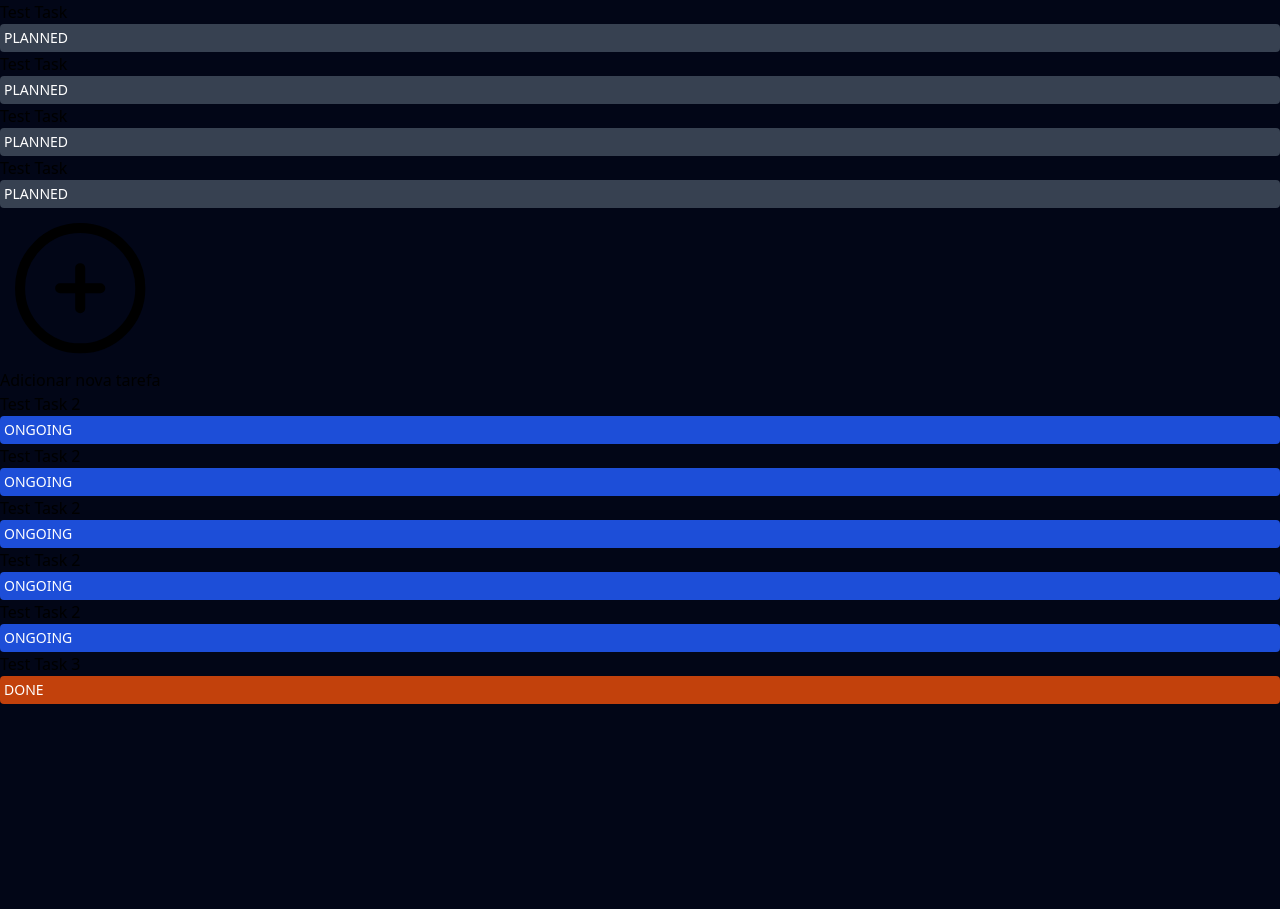
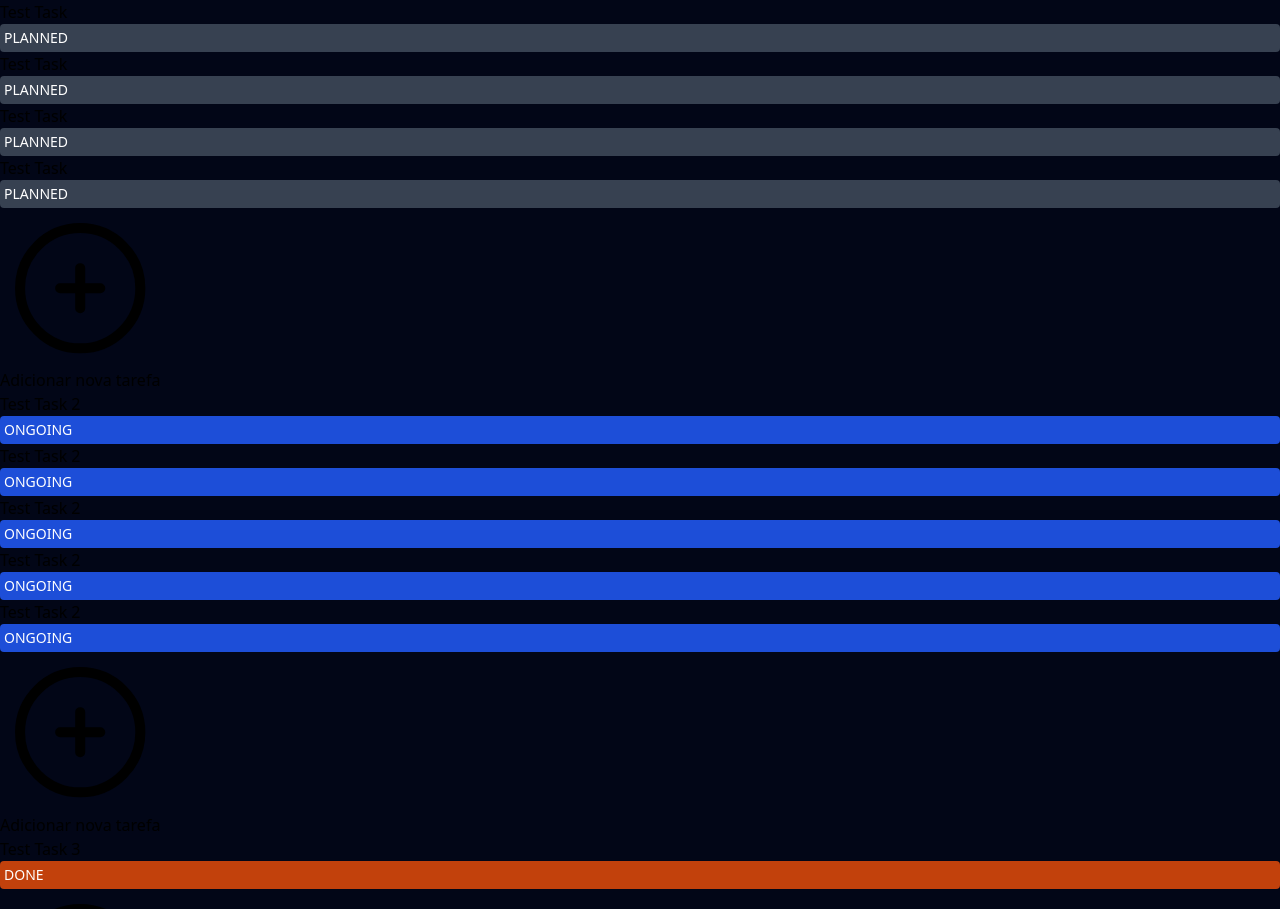
Before and after one commit to CoutoDev/zustand-todo-app, a React (Vite) app: page / in a window 1280 px wide. Shown: the top 909 px of the page. Before the commit the page ends 800 px from the top, so only its background shows below. Built offline with nearby package versions, Linux system fonts and the light colour scheme.

Commit message:
feat: use modal to add new task

```diff
--- a/src/components/AddTaskButton.jsx
+++ b/src/components/AddTaskButton.jsx
@@ -1,15 +1,43 @@
 import { PlusCircleIcon } from "@heroicons/react/24/outline"
 import { useStore } from "../store"
+import Modal from "./Modal"
+import { useRef, useState } from "react"
 
 const AddTaskButton = ({ state }) => {
+  const [ isModalOpen, setIsModalOpen ] = useState(false);
+  const taskInputRef = useRef(null);
   const addTask = useStore((store) => store.addTask);
-  const handleOnClick = () => addTask(`test-${state}`, state)
+
+  const handleOnClose = () => setIsModalOpen(false);
+
+  const handleOnClick = () => {
+    setIsModalOpen(true);
+  };
+
+  const handleAddNewTask = () => {
+    addTask(`${taskInputRef.current.value}`, state);
+    setIsModalOpen(false);
+  };
 
   return (
-    <button onClick={handleOnClick} className="bg-slate-900 p-2 w-full h-10 rounded flex gap-2">
-      <PlusCircleIcon className="text-white w-6 h-6" />
-      <span>Adicionar nova tarefa</span>
-    </button>
+    <>
+      <button onClick={handleOnClick} className="bg-slate-900 p-2 w-full h-10 rounded flex gap-2">
+        <PlusCircleIcon className="text-white w-6 h-6"/>
+        <span>
+          Adicionar nova tarefa
+        </span>
+      </button>
+      <Modal
+        isOpen={isModalOpen}
+        onModalClose={handleOnClose}
+        title="Adicionar nova tarefa"
+      >
+        <input className="rounded p-2 focus:outline-none" name="taskName" placeholder="Nome da Tarefa" type="text" ref={taskInputRef} />
+        <button className="bg-slate-900 p-2 w-full h-10 rounded text-center text-slate-200 font-semibold" onClick={handleAddNewTask}>
+          Adicionar
+        </button>
+      </Modal>
+    </>
   );
 };
 
--- a/src/components/Column.jsx
+++ b/src/components/Column.jsx
@@ -19,9 +19,7 @@ export default function Column({ state }) {
           <Task title={task.title} key={`${task.title.trim()}-${index}`} />
         )}
       </div>
-      {state === TASK_STATE.PLANNED && (
-        <AddTaskButton state={state} />
-      )}
+      <AddTaskButton state={state} />
     </section>
   )
 }
```
